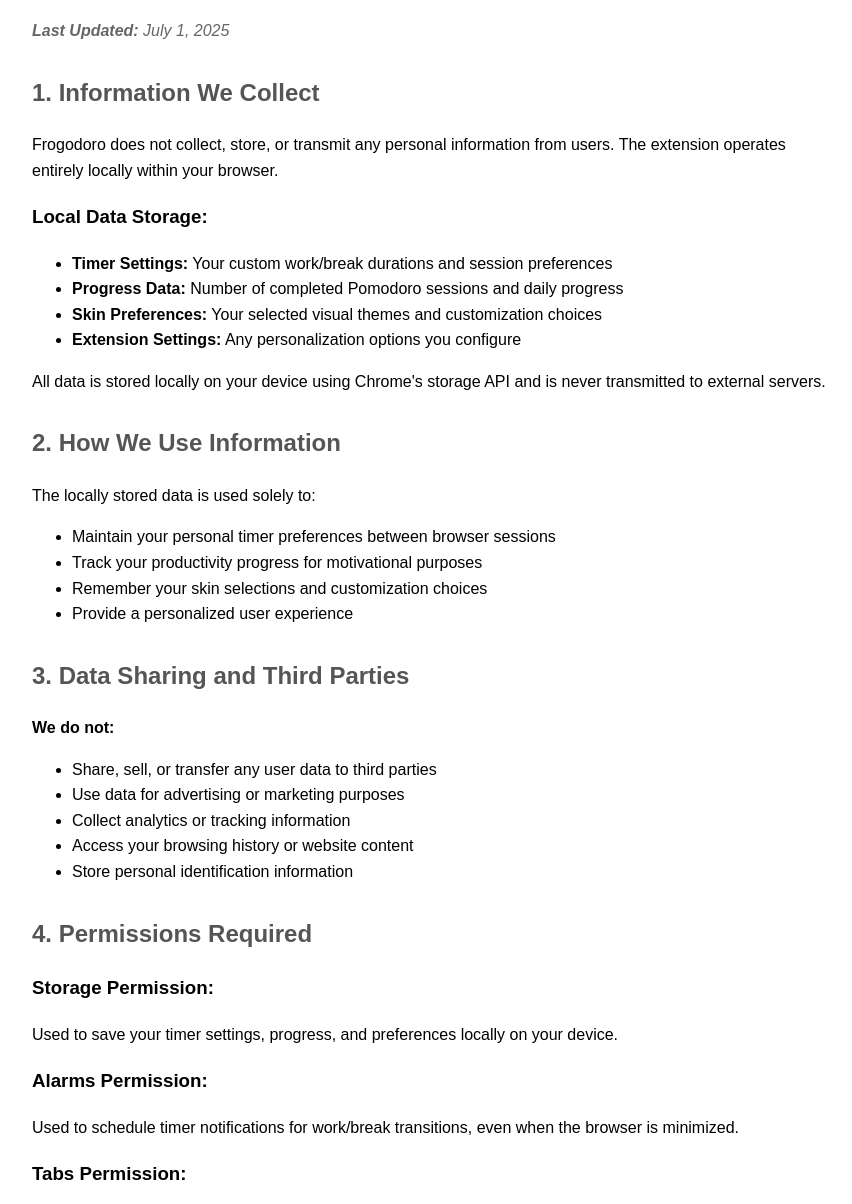
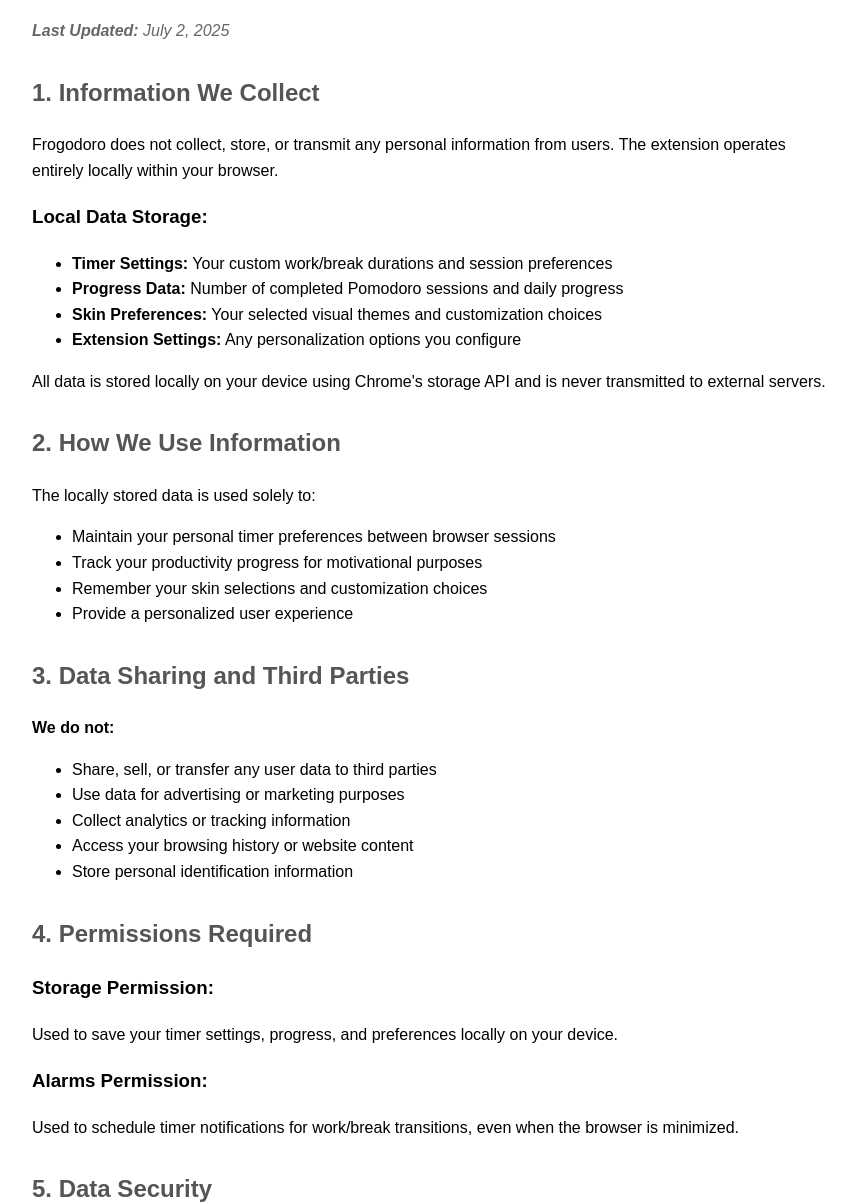
Before and after one commit to cap182/frogodoro-pp, a plain HTML site: page index.html in a window 1280 px wide. Shown: the part 96-1300 px from the top of the page, without its empty margins (208-1060 px from the left). Drawn offline with Linux system fonts and the light colour scheme.

Commit message:
tabs permission is not necessary

```diff
--- a/index.html
+++ b/index.html
@@ -13,7 +13,7 @@
 </head>
 <body>
     <h1>Privacy Policy for Frogodoro Chrome Extension</h1>
-    <p class="date"><strong>Last Updated:</strong> July 1, 2025</p>
+    <p class="date"><strong>Last Updated:</strong> July 2, 2025</p>
 
     <h2>1. Information We Collect</h2>
     <p>Frogodoro does not collect, store, or transmit any personal information from users. The extension operates entirely locally within your browser.</p>
@@ -53,9 +53,6 @@
     <h3>Alarms Permission:</h3>
     <p>Used to schedule timer notifications for work/break transitions, even when the browser is minimized.</p>
 
-    <h3>Tabs Permission:</h3>
-    <p>Used to display the timer interface and notifications within your active browser tabs.</p>
-
     <h2>5. Data Security</h2>
     <ul>
         <li>All data is stored locally on your device</li>
```
